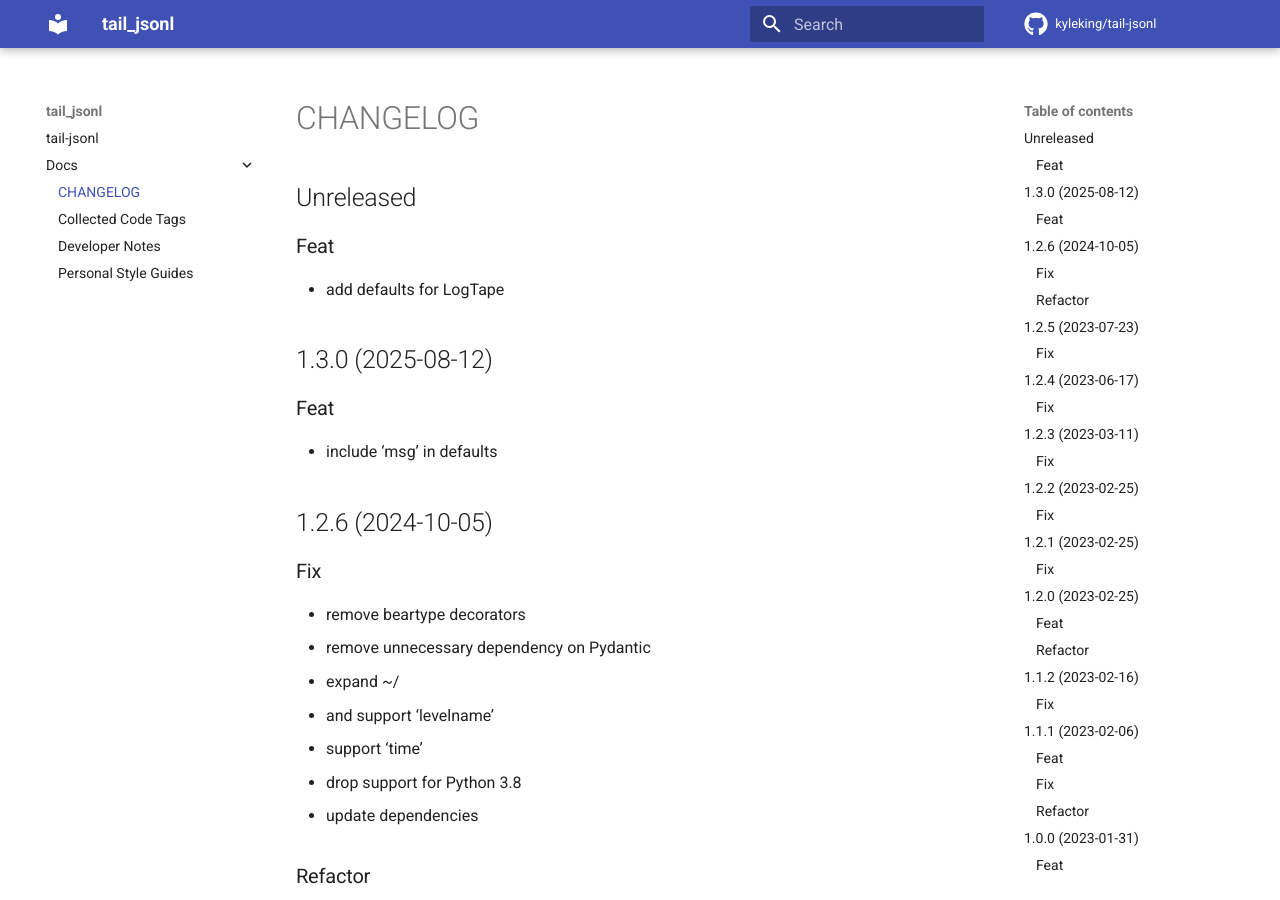
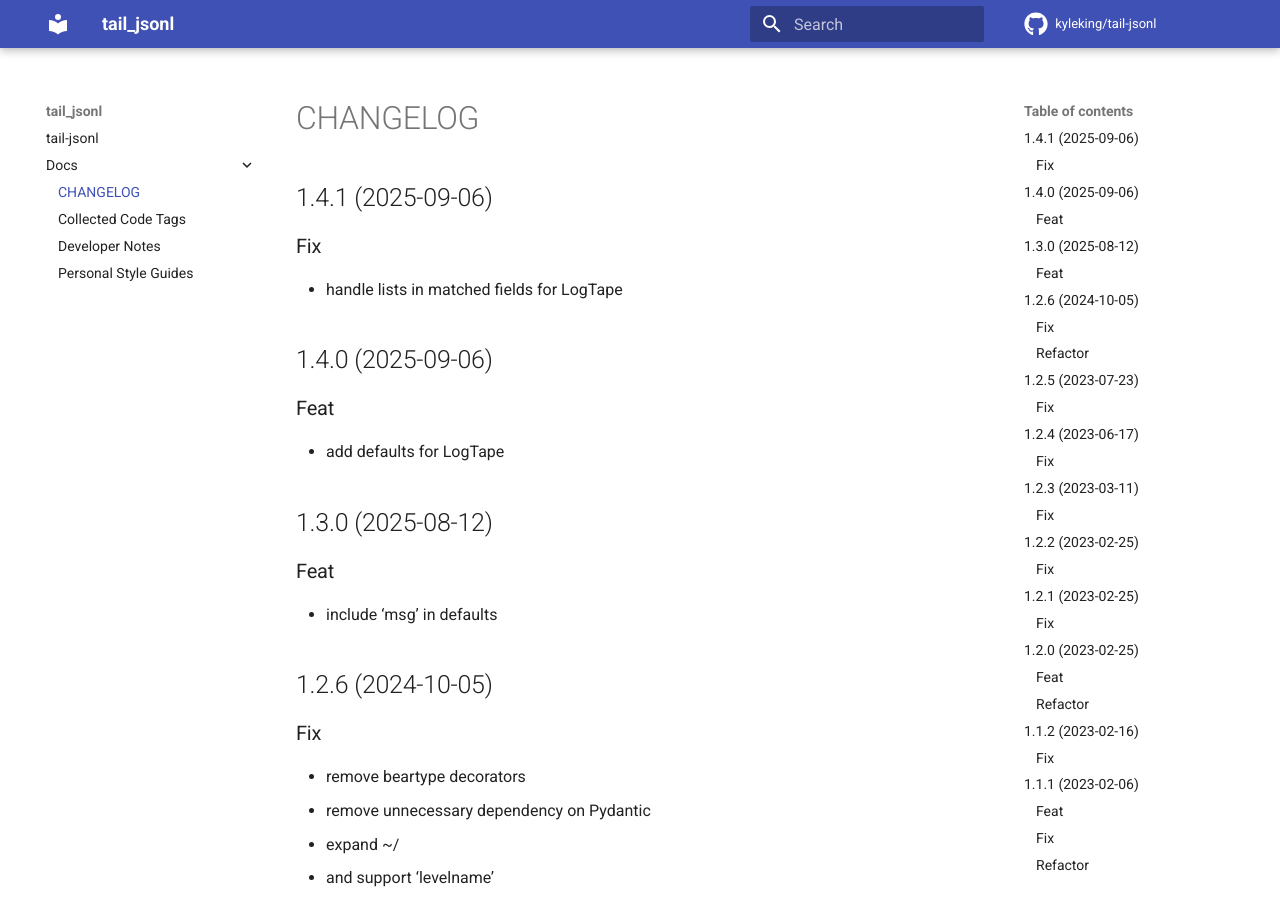
Before and after one commit to KyleKing/tail-jsonl, an MkDocs documentation site: the page built from docs/docs/CHANGELOG.md, in a window 1280 px wide and 900 px high. Built offline with MkDocs 1.6.1 and Material for MkDocs 9.7.7, drawn with Linux system fonts in a browser that asks for light colours; comment, search, counter and statistics services are not loaded.

```diff
--- a/docs/docs/CHANGELOG.md
+++ b/docs/docs/CHANGELOG.md
@@ -1,4 +1,10 @@
-## Unreleased
+## 1.4.1 (2025-09-06)
+
+### Fix
+
+- handle lists in matched fields for LogTape
+
+## 1.4.0 (2025-09-06)
 
 ### Feat
 
```
Also changed, not shown: docs/README.md (+12 -7 lines), docs/docs/DEVELOPER_GUIDE.md (+3 -3 lines), 4 other files.
